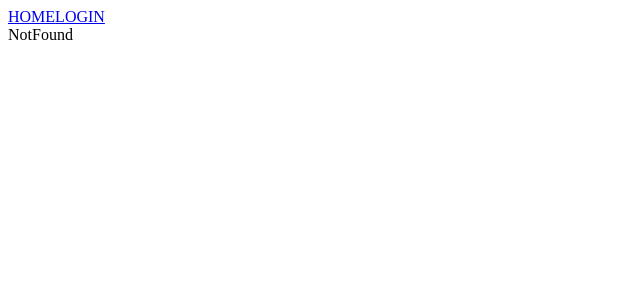
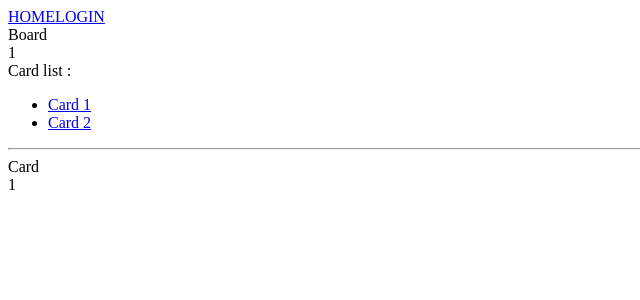
Before and after one commit to hotdari/vue-trello, a Vue app: page /b/1/c/1 in a window 1280 px wide. Shown: the top 300 px of the page, without its empty margins (0-640 px from the left). Built offline with nearby package versions, Linux system fonts and the light colour scheme.

Commit message:
card-watch

```diff
--- a/src/components/Board.vue
+++ b/src/components/Board.vue
@@ -2,6 +2,13 @@
   <div>
     Board
     <div>{{ bid }}</div>
+    Card list :
+      <ul>
+        <li><router-link :to="`/b/${bid}/c/1`">Card 1</router-link></li>
+        <li><router-link :to="`/b/${bid}/c/2`">Card 2</router-link></li>
+      </ul>
+    <hr />
+    <router-view></router-view>
   </div>
 </template>
 
--- /dev/null
+++ b/src/components/Card.vue
@@ -0,0 +1,25 @@
+<template>
+  <div>
+    Card
+    <div>{{ cid }}</div>
+  </div>
+</template>
+
+<script>
+export default {
+  name: 'card',
+  data () {
+    return {
+      cid: 0
+    }
+  },
+  watch: {
+    '$route' () {
+      this.cid = this.$route.params.cid
+    }
+  },
+  created () {
+    this.cid = this.$route.params.cid
+  }
+}
+</script>
--- a/src/router/index.js
+++ b/src/router/index.js
@@ -3,6 +3,7 @@
 import Home from '../components/Home.vue'
 import Login from '../components/Login.vue'
 import Board from '../components/Board.vue'
+import Card from '../components/Card.vue'
 import NotFound from '../components/NotFound.vue'
 
 Vue.use(VueRouter)
@@ -21,7 +22,10 @@
   {
     path: '/b/:bid',
     name: 'Board',
-    component: Board
+    component: Board,
+    children: [
+      { path: 'c/:cid', name: 'Card', component: Card }
+    ]
   },
   {
     path: '*',
```
